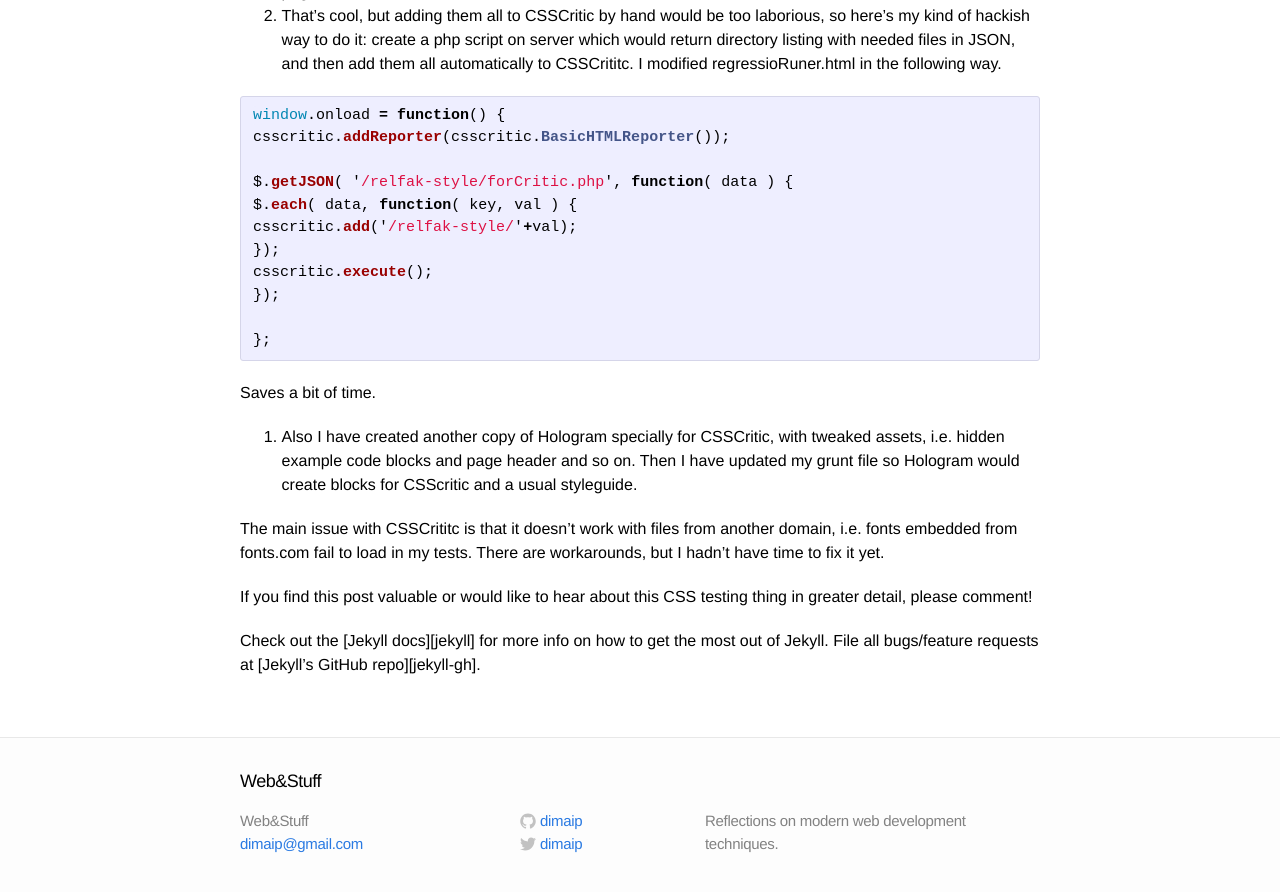
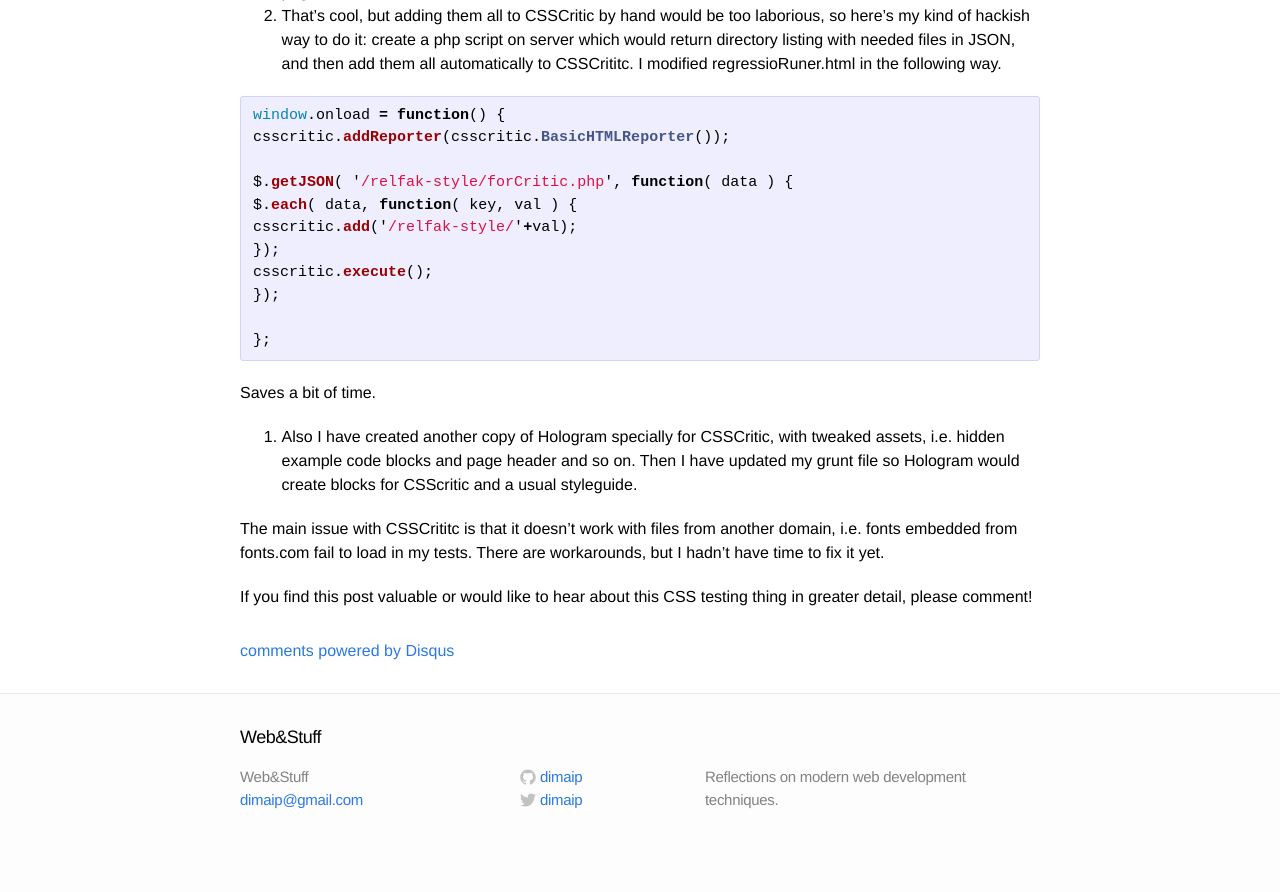
Before and after one commit to dimaip/dimaip.github.io, a Jekyll site: the page built from _posts/2014-07-07-testing-css-with-csscritic-and-hologram.md, in a window 1280 px wide and 900 px high, scrolled down 1054 px. Shown: the top 892 px of the window. Built offline with Jekyll 4.4.1, drawn with Linux system fonts in a browser that asks for light colours; comment, search, counter and statistics services are not loaded; after the commit the page ends 1910 px from its top, so only the background shows below that.

Commit message:
Add comments

```diff
--- a/_layouts/post.html
+++ b/_layouts/post.html
@@ -12,4 +12,21 @@
 	{{ content }}
 	</article>
 
+	{% if page.comments %}
+	<div id="disqus_thread"></div>
+    <script type="text/javascript">
+        /* * * CONFIGURATION VARIABLES: EDIT BEFORE PASTING INTO YOUR WEBPAGE * * */
+        var disqus_shortname = 'webandstuff'; // required: replace example with your forum shortname
+
+        /* * * DON'T EDIT BELOW THIS LINE * * */
+        (function() {
+            var dsq = document.createElement('script'); dsq.type = 'text/javascript'; dsq.async = true;
+            dsq.src = '//' + disqus_shortname + '.disqus.com/embed.js';
+            (document.getElementsByTagName('head')[0] || document.getElementsByTagName('body')[0]).appendChild(dsq);
+        })();
+    </script>
+    <noscript>Please enable JavaScript to view the <a href="http://disqus.com/?ref_noscript">comments powered by Disqus.</a></noscript>
+    <a href="http://disqus.com" class="dsq-brlink">comments powered by <span class="logo-disqus">Disqus</span></a>
+	{% endif %}
+
 </div>
--- a/_posts/2014-07-07-testing-css-with-csscritic-and-hologram.md
+++ b/_posts/2014-07-07-testing-css-with-csscritic-and-hologram.md
@@ -43,8 +44,5 @@
 
 If you find this post valuable or would like to hear about this CSS testing thing in greater detail, please comment!
 
-
-Check out the [Jekyll docs][jekyll] for more info on how to get the most out of Jekyll. File all bugs/feature requests at [Jekyll's GitHub repo][jekyll-gh].
-
 [styleguide]: http://alistapart.com/article/creating-style-guides
 [CSSCritic]: https://github.com/cburgmer/csscritic
```
Also changed, not shown: other parts of _posts/2014-07-07-testing-css-with-csscritic-and-hologram.md (+1 -0 lines), 4 other files. Lines whose indentation alone changed are shown as unchanged.
